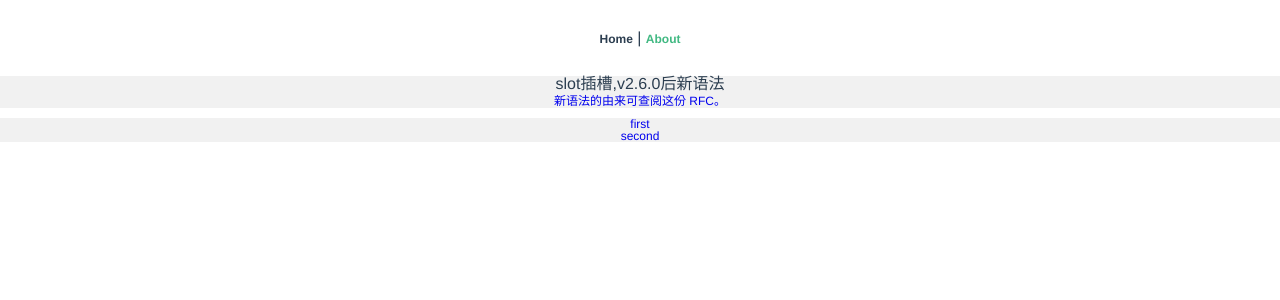
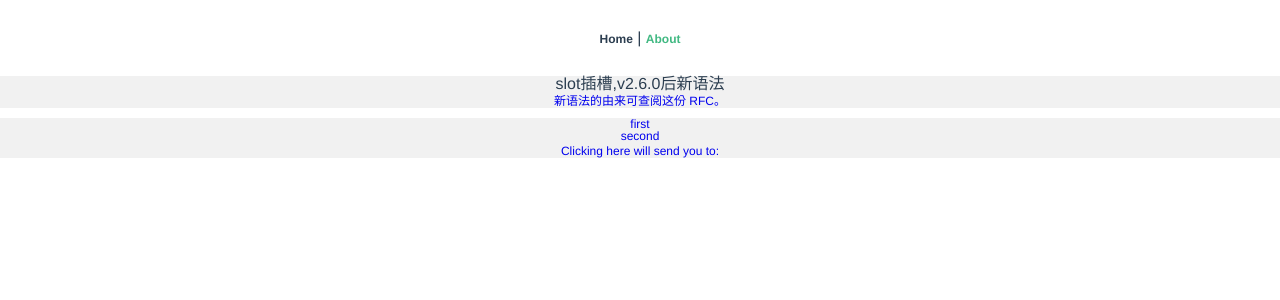
Before and after one commit to milyyy/_vue, a Vue app: page /about in a window 1280 px wide. Shown: the top 300 px of the page. Built offline with nearby package versions, Linux system fonts and the light colour scheme.

Commit message:
插槽的编译作用域

```diff
--- a/src/views/About.vue
+++ b/src/views/About.vue
@@ -15,6 +15,16 @@
         <h1>first</h1>
         <h3>second</h3>
       </NavigationLink>
+
+      <!-- 子组件的作用域只在子组件内部 -->
+      <navigation-link url="/profile">
+        Clicking here will send you to: {{ url }}
+        <!--
+        这里的 `url` 会是 undefined，因为 "/profile" 是
+        _传递给_ <navigation-link> 的而不是
+        在 <navigation-link> 组件*内部*定义的。
+        -->
+      </navigation-link>
     </section>
 
   </div>
```
Also changed, not shown: 1 other file (tests, documents, lock files or other folders).
